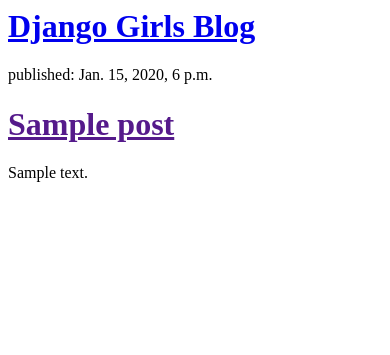
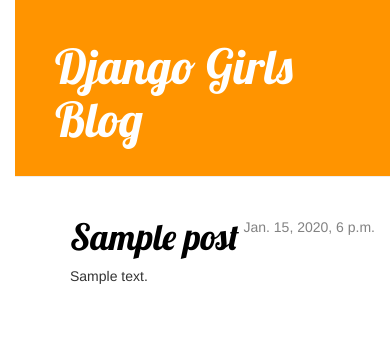
Before and after one commit to dingshanliang/my-first-blog, a Django app: page / in a window 390 px wide. Shown: the top 355 px of the page. Run offline with Django 3.2, Linux system fonts and the light colour scheme; tables that the repository leaves empty hold one stand-in row (values such as "Sample post"); some libraries are stand-ins or nearby versions.

Commit message:
added view and template for detailed blog post as well as CSS for the site.

```diff
--- /dev/null
+++ b/blog/static/css/blog.css
@@ -0,0 +1,54 @@
+h1 a {
+       color: #FCA205;
+       font-family: 'Lobster';
+   }
+body {
+       padding-left: 15px;
+   }
+.page-header {
+    background-color: #ff9400;
+    margin-top: 0;
+    padding: 20px 20px 20px 40px;
+}
+
+.page-header h1, .page-header h1 a, .page-header h1 a:visited, .page-header h1 a:active {
+    color: #ffffff;
+    font-size: 36pt;
+    text-decoration: none;
+}
+
+.content {
+    margin-left: 40px;
+}
+
+h1, h2, h3, h4 {
+    font-family: 'Lobster', cursive;
+}
+
+.date {
+    float: right;
+    color: #828282;
+}
+
+.save {
+    float: right;
+}
+
+.post-form textarea, .post-form input {
+    width: 100%;
+}
+
+.top-menu, .top-menu:hover, .top-menu:visited {
+    color: #ffffff;
+    float: right;
+    font-size: 26pt;
+    margin-right: 20px;
+}
+
+.post {
+    margin-bottom: 70px;
+}
+
+.post h1 a, .post h1 a:visited {
+    color: #000000;
+}
--- /dev/null
+++ b/blog/templates/blog/base.html
@@ -0,0 +1,26 @@
+
+{% load staticfiles %}
+<html>
+  <head>
+    <title>Django blog</title>
+    <link rel="stylesheet" href="//maxcdn.bootstrapcdn.com/bootstrap/3.2.0/css/bootstrap.min.css">
+    <link rel="stylesheet" href="//maxcdn.bootstrapcdn.com/bootstrap/3.2.0/css/bootstrap-theme.min.css">
+    <link rel="stylesheet" href="{% static 'css/blog.css' %}">
+    <link href="//fonts.googleapis.com/css?family=Lobster&subset=latin,latin-ext" rel="stylesheet" type="text/css">
+  </head>
+
+  <body>
+    <div class="page-header">
+            <h1><a href="/">Django Girls Blog</a></h1>
+        </div>
+        <div class="content container">
+            <div class="row">
+                <div class="col-md-8">
+                {% block content %}
+                {% endblock %}
+                </div>
+            </div>
+        </div>
+  </body>
+
+</html>
--- a/blog/templates/blog/post_list.html
+++ b/blog/templates/blog/post_list.html
@@ -1,11 +1,13 @@
-<div>
-        <h1><a href="/">Django Girls Blog</a></h1>
-    </div>
+{% extends 'blog/base.html' %}
 
+{% block content %}
     {% for post in posts %}
-        <div>
-            <p>published: {{ post.published_date }}</p>
-            <h1><a href="">{{ post.title }}</a></h1>
+        <div class="post">
+            <div class="date">
+                {{ post.published_date }}
+            </div>
+            <h1><a href="{% url 'post_detail' pk=post.pk %}">{{ post.title }}</a></h1>
             <p>{{ post.text|linebreaksbr }}</p>
         </div>
     {% endfor %}
+{% endblock content %}
--- a/blog/urls.py
+++ b/blog/urls.py
@@ -2,5 +2,6 @@
 from . import views
 
 urlpatterns = [
-    url(r'', views.post_list, name='post_list'),
+    url(r'^$', views.post_list, name='post_list'),
+    url(r'^post/(?P<pk>[0-9]+)/$', views.post_detail, name='post_detail'),
 ]
--- a/blog/views.py
+++ b/blog/views.py
@@ -1,4 +1,4 @@
-from django.shortcuts import render
+from django.shortcuts import render,get_object_or_404
 from .models import Post
 from django.utils import timezone
 
@@ -9,3 +9,7 @@
     #posts = Post.objects.filter(published_date__lte=timezone.now()).order_by('published_date')
     posts = Post.objects.all()
     return render(request, 'blog/post_list.html', {'posts': posts})
+
+def post_detail(request, pk):
+    post = get_object_or_404(Post, pk=pk)
+    return render(request, 'blog/post_detail.html', {'post': post})
```
Also changed, not shown: blog/templates/blog/post_detail.html (added, +13 -0 lines).
